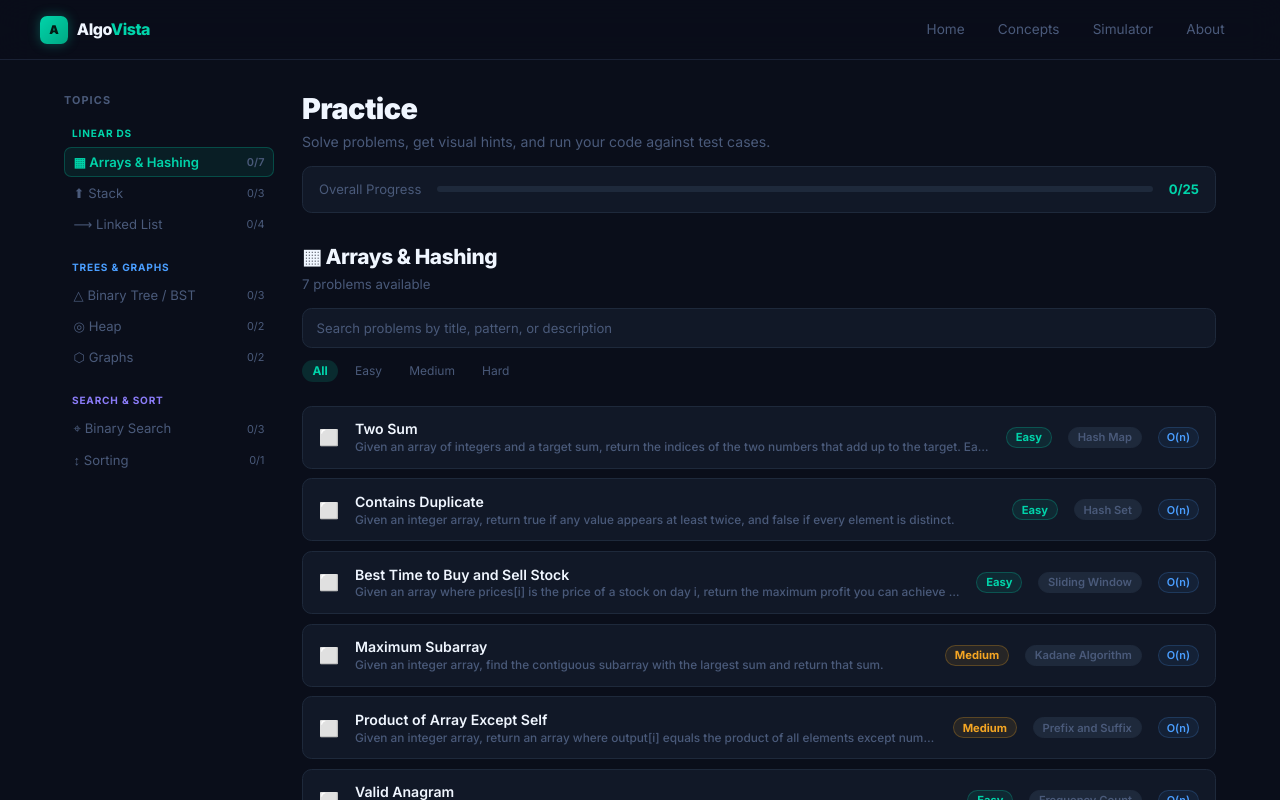
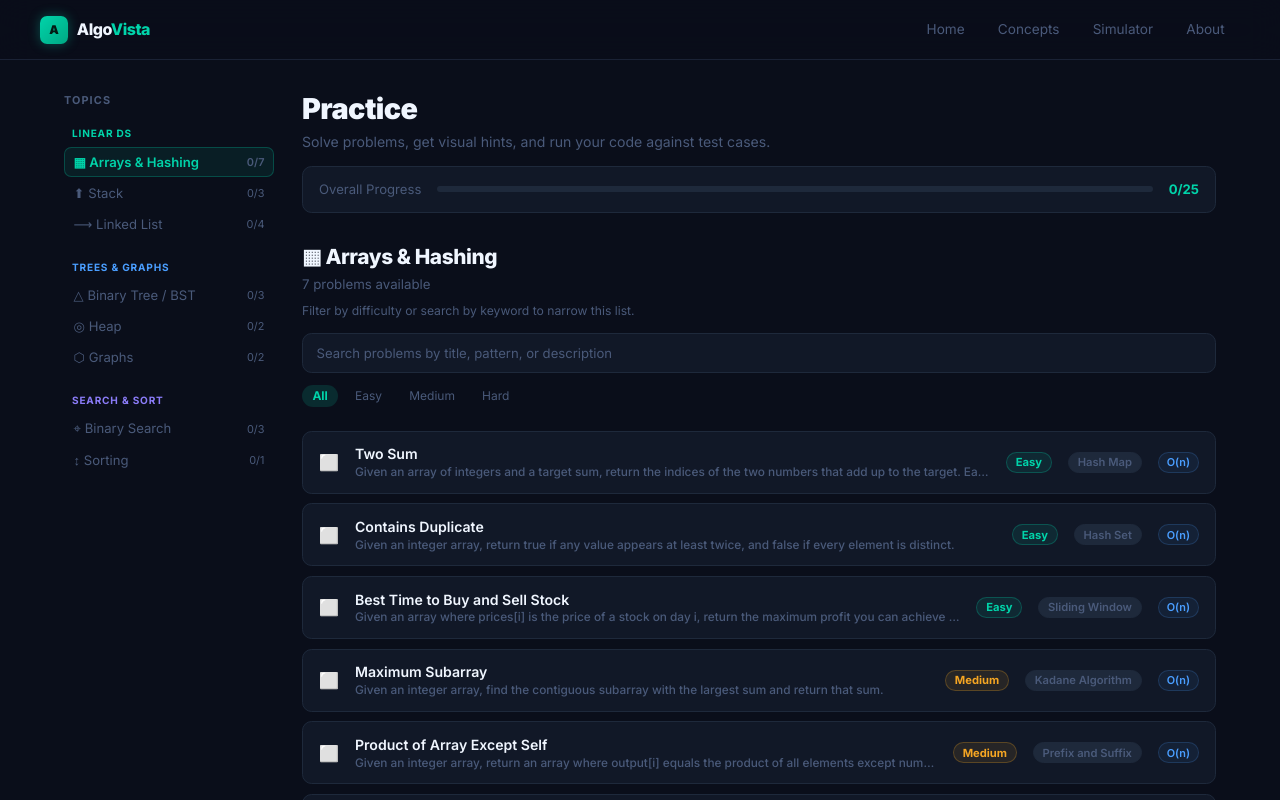
Before and after one commit to Alan-K-Biju-7/AlgoVista, a React (Create React App) app: page /practice in a window 1280 px wide. Shown: the top 800 px of the page. Built offline with nearby package versions, Linux system fonts and the light colour scheme.

Commit message:
Add practice filter helper text

```diff
--- a/src/pages/practice/ProblemList.jsx
+++ b/src/pages/practice/ProblemList.jsx
@@ -42,6 +42,16 @@ export default function ProblemList({ topic, problems, onSelect, getStatus }) {
           {query.trim() || filter !== 'All'
             ? `Showing ${filtered.length} of ${problems.length} problem${problems.length === 1 ? '' : 's'}`
             : `${problems.length} problem${problems.length === 1 ? '' : 's'} available`}
+        </p>
+
+        <p
+          style={{
+            fontSize: '0.76rem',
+            color: 'var(--text-muted)',
+            marginTop: '0.35rem',
+          }}
+        >
+          Filter by difficulty or search by keyword to narrow this list.
         </p>
 
         <input
```
